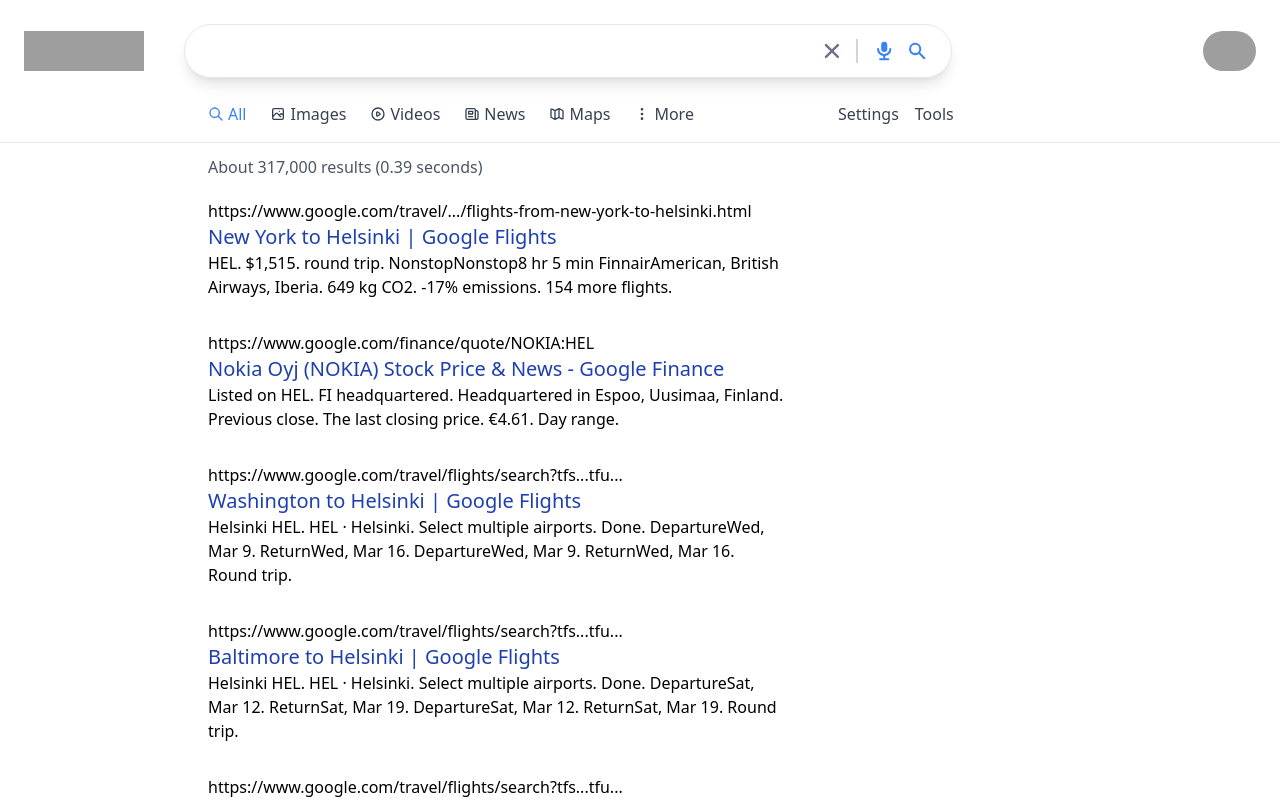
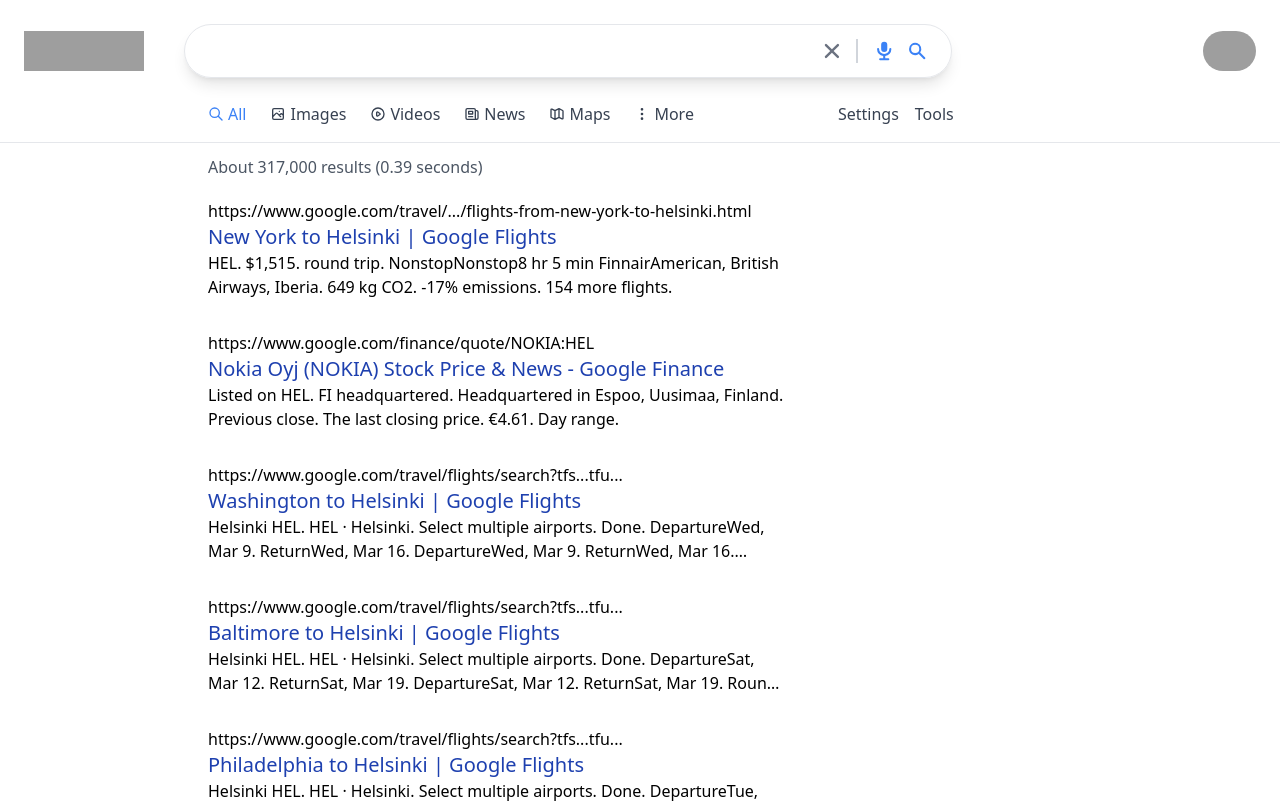
Before and after one commit to Joshua-Farin/google-clone, a Next.js app: page /search in a window 1280 px wide. Shown: the top 803 px of the page. Built offline with nearby package versions, Linux system fonts and the light colour scheme; grey boxes are pictures that could not be loaded.

Commit message:
line clamp deps

```diff
--- a/components/SearchResults.js
+++ b/components/SearchResults.js
@@ -9,13 +9,13 @@
       {results.items?.map((result) => (
           <div key={result.link}
           className='max-w-xl mb-8'>
-              <div>
+              <div className='group'>
                 <a href={result.link} className='text-sml'>{result.formattedUrl}</a>
                 <a href={result.link}>
-                    <h2 className='truncate text-xl text-blue-800 font-medium group'>{result.title}</h2>
+                    <h2 className='truncate text-xl text-blue-800 font-medium group-hover:underline'>{result.title}</h2>
                 </a>
               </div>
-              <p>{result.snippet}</p>
+              <p className='line-clamp-2'>{result.snippet}</p>
           </div>
       ))}
     </div>
--- a/package.json
+++ b/package.json
@@ -10,6 +10,7 @@
   },
   "dependencies": {
     "@heroicons/react": "^1.0.6",
+    "@tailwindcss/line-clamp": "^0.4.0",
     "next": "^12.1.6",
     "react": "^18.1.0",
     "react-dom": "^18.1.0"
--- a/tailwind.config.js
+++ b/tailwind.config.js
@@ -6,5 +6,5 @@
   theme: {
     extend: {},
   },
-  plugins: [],
-}
+  plugins: [require('@tailwindcss/line-clamp')],
+};
```
Also changed, not shown: 1 other file (tests, documents, lock files or other folders).
